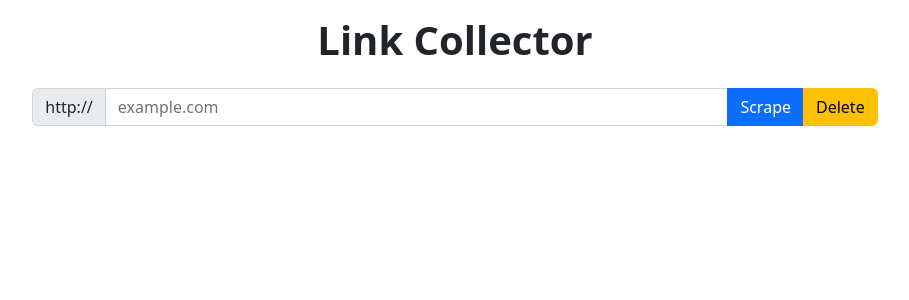
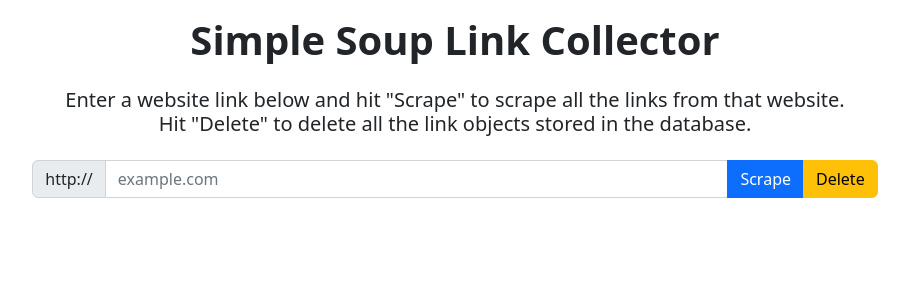
Before and after one commit to DanielOldham/SimpleSoup, a Django app: page /delete/ in a window 1280 px wide. Shown: the top 300 px of the page, without its empty margins (185-1094 px from the left). Run offline with Django 4.2, Linux system fonts and the light colour scheme.

Commit message:
added directions to result template

```diff
--- a/myapp/templates/myapp/result.html
+++ b/myapp/templates/myapp/result.html
@@ -12,7 +12,14 @@
 <body>
     <div class="row mt-3">
         <div class="text-center">
-            <h1 class="fw-bold">Link Collector</h1>
+            <h1 class="fw-bold">Simple Soup Link Collector</h1>
+        </div>
+    </div>
+
+    <div class="row mt-3">
+        <div class="text-center">
+            <h5>Enter a website link below and hit "Scrape" to scrape all the links from that website.<br>
+                Hit "Delete" to delete all the link objects stored in the database.</h5>
         </div>
     </div>
 
```
